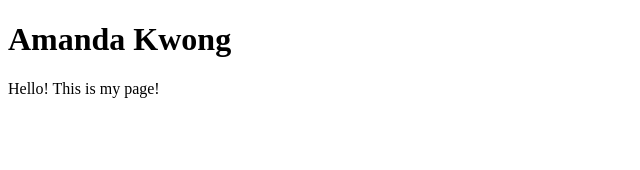
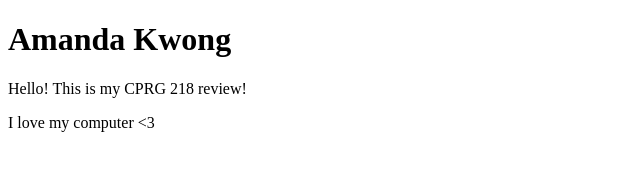
Before and after one commit to amandaskwong/cprg218-review, a plain HTML site: page index.html in a window 1280 px wide. Shown: the whole page, without its empty margins (0-640 px from the left). Drawn offline with Linux system fonts and the light colour scheme.

Commit message:
Add second paragraph
Add paragraph about computer [12]

```diff
--- a/index.html
+++ b/index.html
@@ -8,7 +8,8 @@
 
 <body>
     <h1>Amanda Kwong</h1>
-    <p>Hello! This is my page!</p>
+    <p>Hello! This is my CPRG 218 review!</p>
+    <p>I love my computer <3</p>
 </body>
 
 </html>
```
